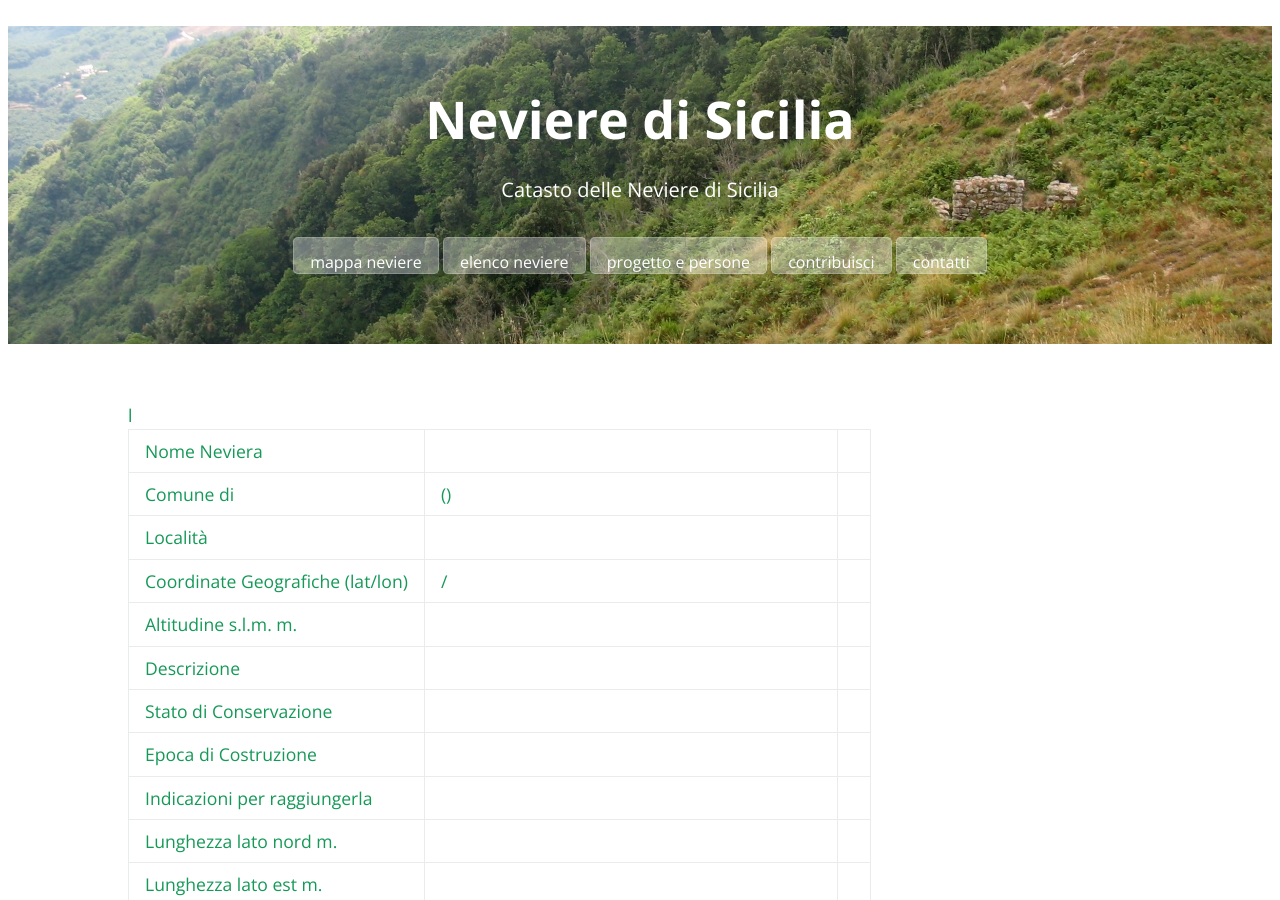
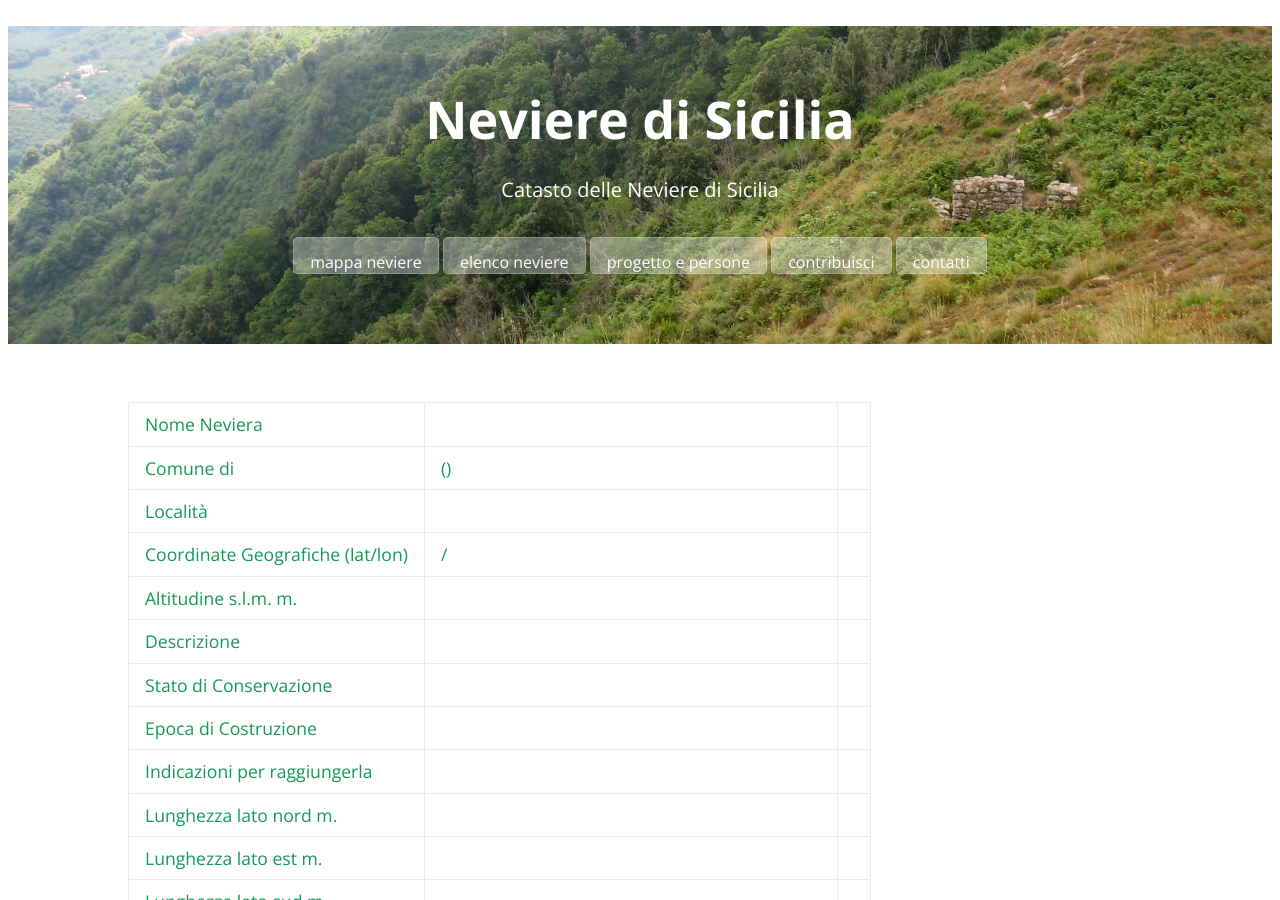
Before and after one commit to NeviereDiSicilia/nevieredisicilia.github.io, a Jekyll site: the page built from neviera.html, in a window 1280 px wide and 900 px high. Built offline with Jekyll 4.4.1, drawn with Linux system fonts in a browser that asks for light colours.

Commit message:
Update neviera.html

```diff
--- a/_includes/neviera.html
+++ b/_includes/neviera.html
@@ -43,7 +43,7 @@
 	});
 </script>
 {% capture photo_link %}<script>document.write(data[20]);</script>{% endcapture %}
-l {{photo_link}}
+
 <table>
     <tr>
 	    <td>Nome Neviera</td><td><script>document.write(data[2]);</script></td><td></td>
@@ -100,6 +100,6 @@
 	<td>Rilevatore</td><td><script>document.write(data[21]);</script></td><td></td>
     </tr>
     <tr>
-	<td></td><td><a href="{{photo_link}}" target="_blank"><img src="{{photo_link}}" width='380' /></a></td><td></td>
+	<td></td><td><img src="{{photo_link}}" width="380" /></td><td></td>
      </tr>
 </table>
```
